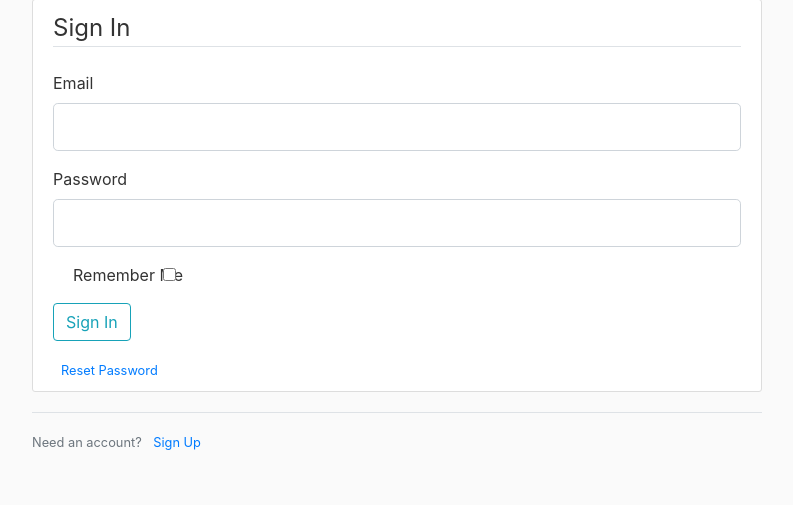
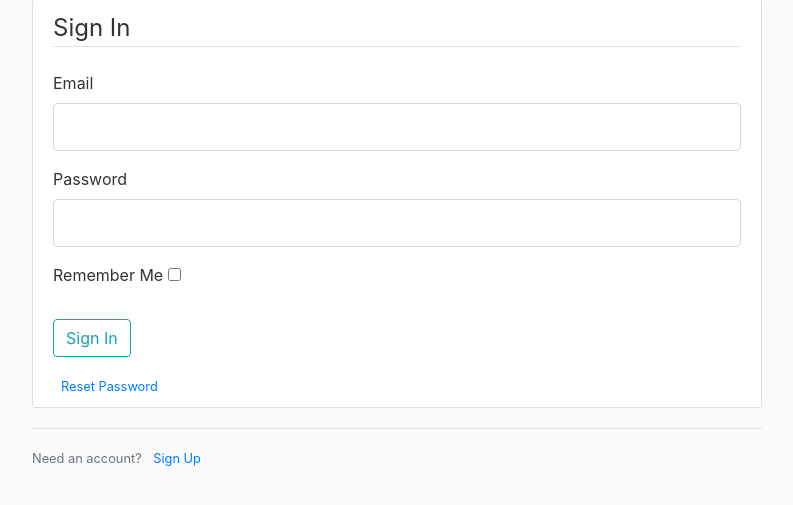
Before and after one commit to austinpkugler/voic, a Flask app: page /sign-in in a window 1280 px wide. Shown: the part 81-586 px from the top of the page, without its empty margins (53-846 px from the left). Run offline with Flask 2, Linux system fonts and the light colour scheme; some libraries are stand-ins or nearby versions.

Commit message:
fixed couple small errors

```diff
--- a/voic/routes.py
+++ b/voic/routes.py
@@ -41,7 +41,7 @@ def sign_up():
         user = models.User(username=form.username.data, email=form.email.data, password=password_hash)
         db.session.add(user)
         db.session.commit()
-        flask.flash(f'Your account was created! You are now signed in.', 'success')
+        flask.flash(f'Your account was created! You may now sign in.', 'success')
         return flask.redirect(flask.url_for('sign_in'))
 
     return flask.render_template('forms/sign-up.html', title='Sign Up', form=form)
--- a/voic/templates/forms/sign-in.html
+++ b/voic/templates/forms/sign-in.html
@@ -32,9 +32,9 @@
             {{ form.password(class="form-control form-control-lg") }}
           {% endif %}
         </div>
-        <div class="form-check">
+        <div class="form-group">
           {{ form.remember.label(class="form-check-label") }}
-          {{ form.remember(class="form-check-input") }}
+          {{ form.remember(class="") }}
         </div>
       </fieldset>
       <div class="form-group">
```
